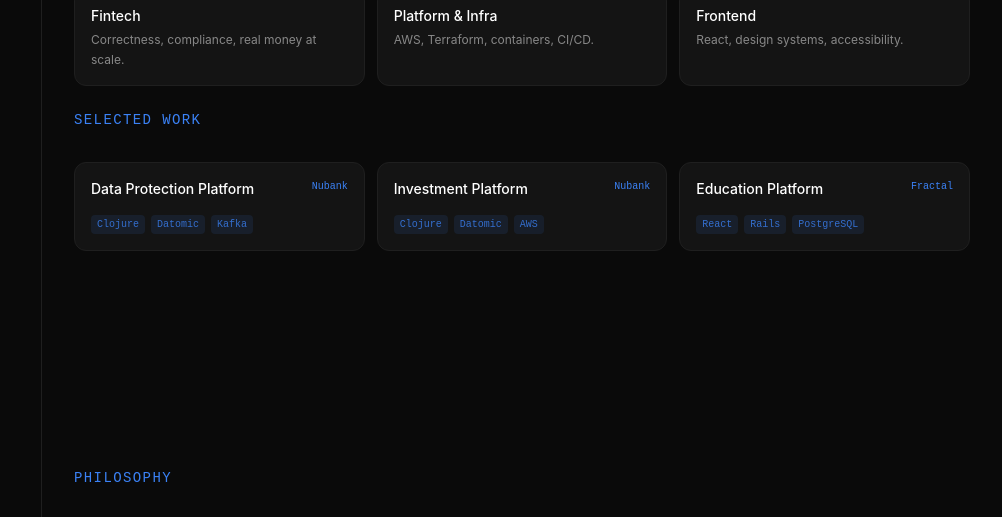
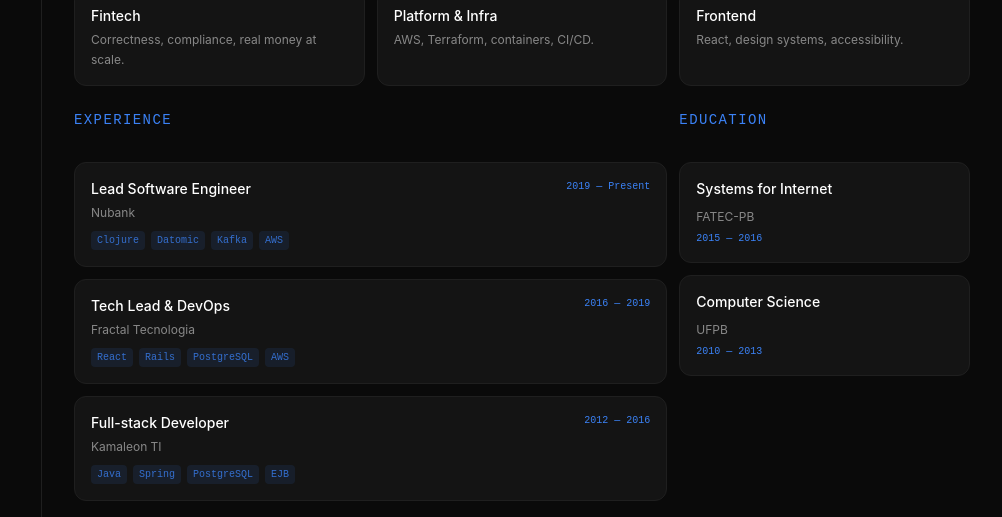
Before and after one commit to renanrboliveira/renanrboliveira.github.io, an Astro site: page / in a window 1280 px wide. Shown: the part 204-721 px from the top of the page, 278-1280 px from the left. Built offline with nearby package versions, Linux system fonts and the light colour scheme; Astro itself is replaced by a stand-in of ours; a web font is replaced by a local one.

Commit message:
add more contents

```diff
--- a/src/pages/index.astro
+++ b/src/pages/index.astro
@@ -11,10 +11,15 @@
   { title: 'Frontend', desc: 'React, design systems, accessibility.' },
 ];
 
-const work = [
-  { title: 'Data Protection Platform', ctx: 'Nubank', stack: ['Clojure', 'Datomic', 'Kafka'] },
-  { title: 'Investment Platform', ctx: 'Nubank', stack: ['Clojure', 'Datomic', 'AWS'] },
-  { title: 'Education Platform', ctx: 'Fractal', stack: ['React', 'Rails', 'PostgreSQL'] },
+const experience = [
+  { role: 'Lead Software Engineer', company: 'Nubank', period: '2019 — Present', stack: ['Clojure', 'Datomic', 'Kafka', 'AWS'] },
+  { role: 'Tech Lead & DevOps', company: 'Fractal Tecnologia', period: '2016 — 2019', stack: ['React', 'Rails', 'PostgreSQL', 'AWS'] },
+  { role: 'Full-stack Developer', company: 'Kamaleon TI', period: '2012 — 2016', stack: ['Java', 'Spring', 'PostgreSQL', 'EJB'] },
+];
+
+const education = [
+  { degree: 'Systems for Internet', school: 'FATEC-PB', period: '2015 — 2016' },
+  { degree: 'Computer Science', school: 'UFPB', period: '2010 — 2013' },
 ];
 
 const principles = [
@@ -94,20 +99,22 @@
         </div>
       </section>
 
-      <!-- Work -->
-      <section>
-        <span class="section-heading block">Selected Work</span>
-        <div class="grid grid-cols-3 gap-3">
-          {work.map((project) => (
-            <div class="card !p-4 flex flex-col justify-between">
+      <!-- Experience & Education -->
+      <section class="grid grid-cols-3 gap-3">
+        <div class="col-span-2">
+          <span class="section-heading block">Experience</span>
+          <div class="space-y-3">
+            {experience.map((job) => (
+              <div class="card !p-4">
+                <div class="flex items-start justify-between gap-2 mb-1">
                   <div>
-                <div class="flex items-start justify-between gap-2 mb-2">
-                  <h3 class="text-white text-sm font-medium">{project.title}</h3>
-                  <span class="text-[10px] font-mono text-accent shrink-0">{project.ctx}</span>
+                    <h3 class="text-white text-sm font-medium">{job.role}</h3>
+                    <span class="text-xs text-muted">{job.company}</span>
                   </div>
+                  <span class="text-[10px] font-mono text-accent shrink-0">{job.period}</span>
                 </div>
                 <div class="flex flex-wrap gap-1.5 mt-2">
-                {project.stack.map((tech) => (
+                  {job.stack.map((tech) => (
                     <span class="text-[10px] font-mono px-1.5 py-0.5 rounded bg-accent/10 text-accent/80">
                       {tech}
                     </span>
@@ -115,6 +122,20 @@
                 </div>
               </div>
             ))}
+          </div>
+        </div>
+
+        <div>
+          <span class="section-heading block">Education</span>
+          <div class="space-y-3">
+            {education.map((ed) => (
+              <div class="card !p-4">
+                <h3 class="text-white text-sm font-medium mb-1">{ed.degree}</h3>
+                <span class="text-xs text-muted">{ed.school}</span>
+                <span class="block text-[10px] font-mono text-accent mt-1">{ed.period}</span>
+              </div>
+            ))}
+          </div>
         </div>
       </section>
 
```
Lines whose indentation alone changed are shown as unchanged.
